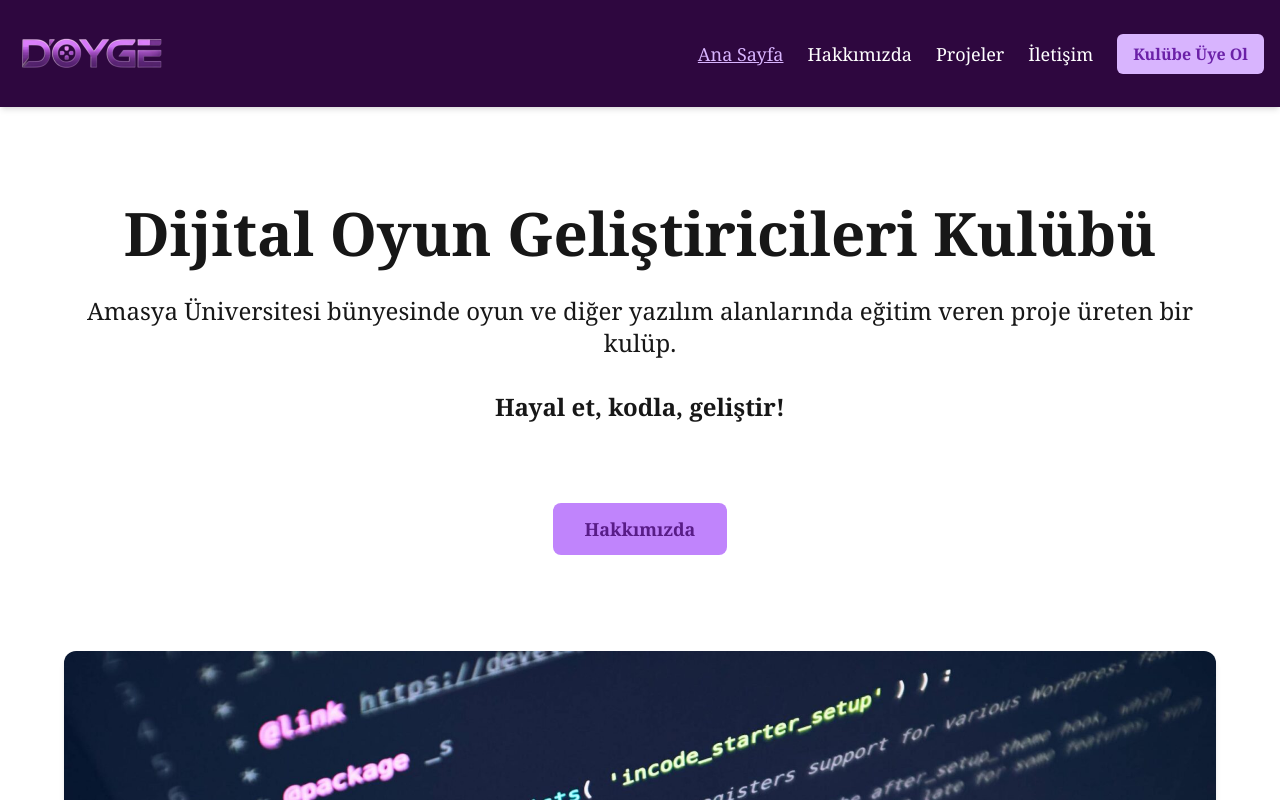
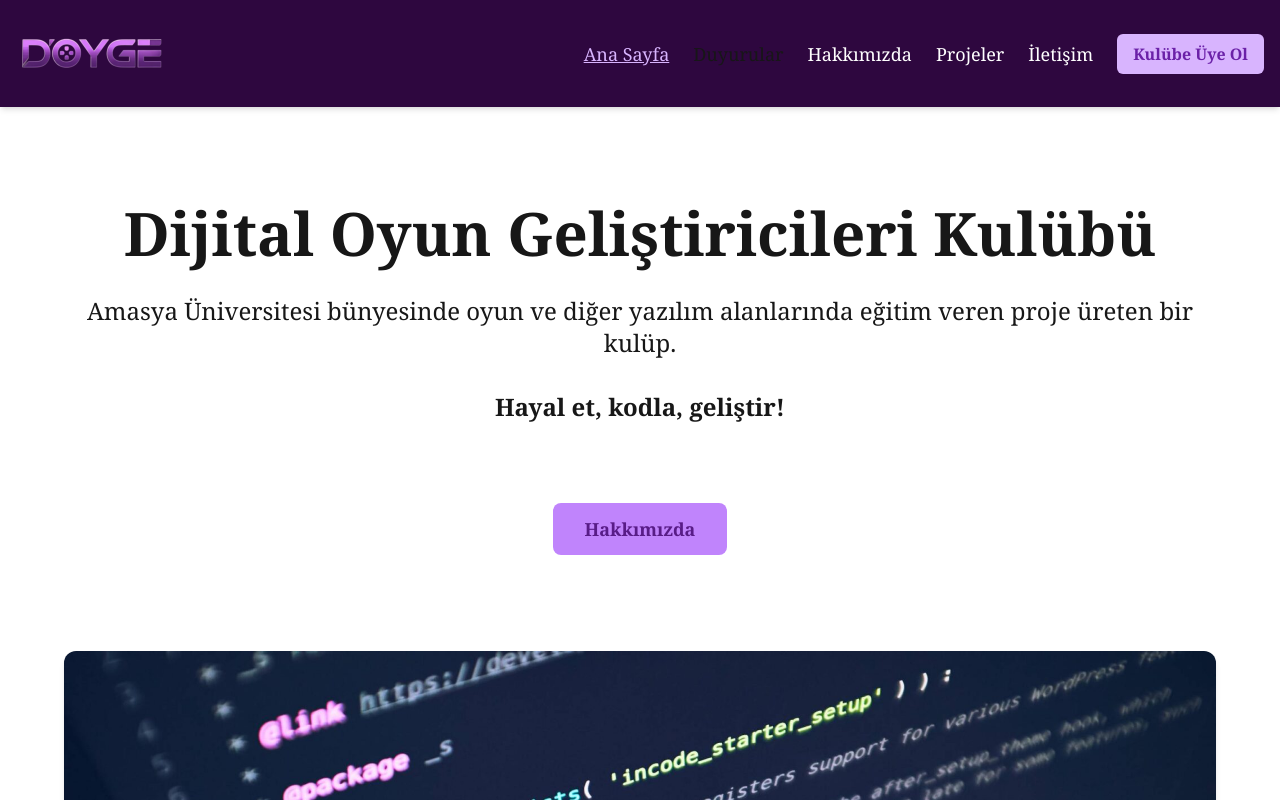
Before and after one commit to berkaydenizyilmaz/doyge-club-website, a Next.js app: page / in a window 1280 px wide. Shown: the top 800 px of the page. Built offline with nearby package versions, Linux system fonts and the light colour scheme.

Commit message:
Sayfayı duyurulara kaydırma işlemi eklendi.

```diff
--- a/app/globals.css
+++ b/app/globals.css
@@ -20,6 +20,10 @@ body {
   font-family: Cambria, Cochin, Georgia, Times, "Times New Roman", serif;
 }
 
+html {
+  scroll-behavior: smooth;
+}
+
 @layer utilities {
   .text-balance {
     text-wrap: balance;
--- a/app/page.tsx
+++ b/app/page.tsx
@@ -105,7 +105,7 @@ const Home = () => {
       </div>
 
       {/* Duyurular */}
-      <div className="mt-16 w-full text-center">
+      <div id="duyurular" className="mt-16 w-full text-center">
         <h2 className="text-4xl lg:text-5xl font-bold mb-12">Duyurular</h2>
         <div>
           {/* Duyuru Kartları */}
--- a/components/Header.tsx
+++ b/components/Header.tsx
@@ -29,6 +29,12 @@ const Header = () => {
             }`}
           >
             Ana Sayfa
+          </Link>
+          <Link
+            href="/#duyurular"
+            className="text-lg hover:underline transition duration-300"
+          >
+            Duyurular
           </Link>
           <Link
             href="/hakkimizda"
```
